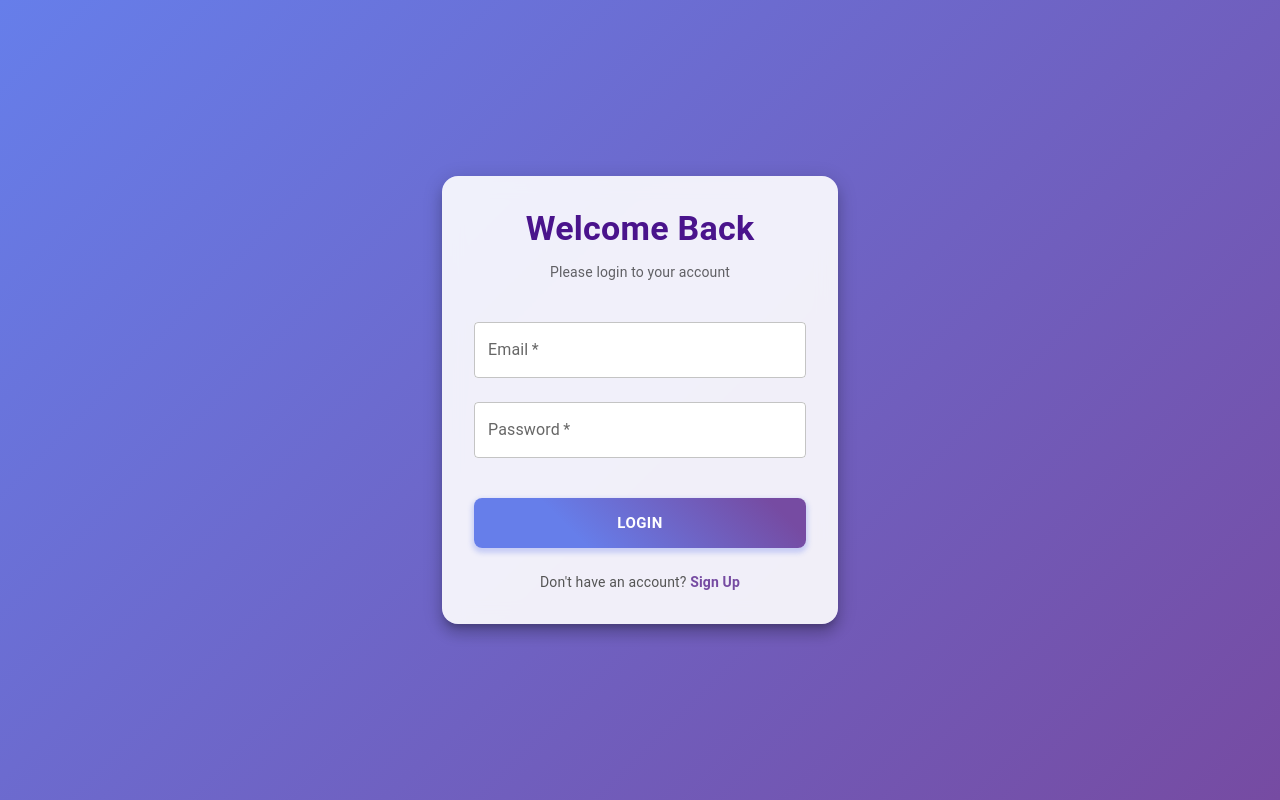
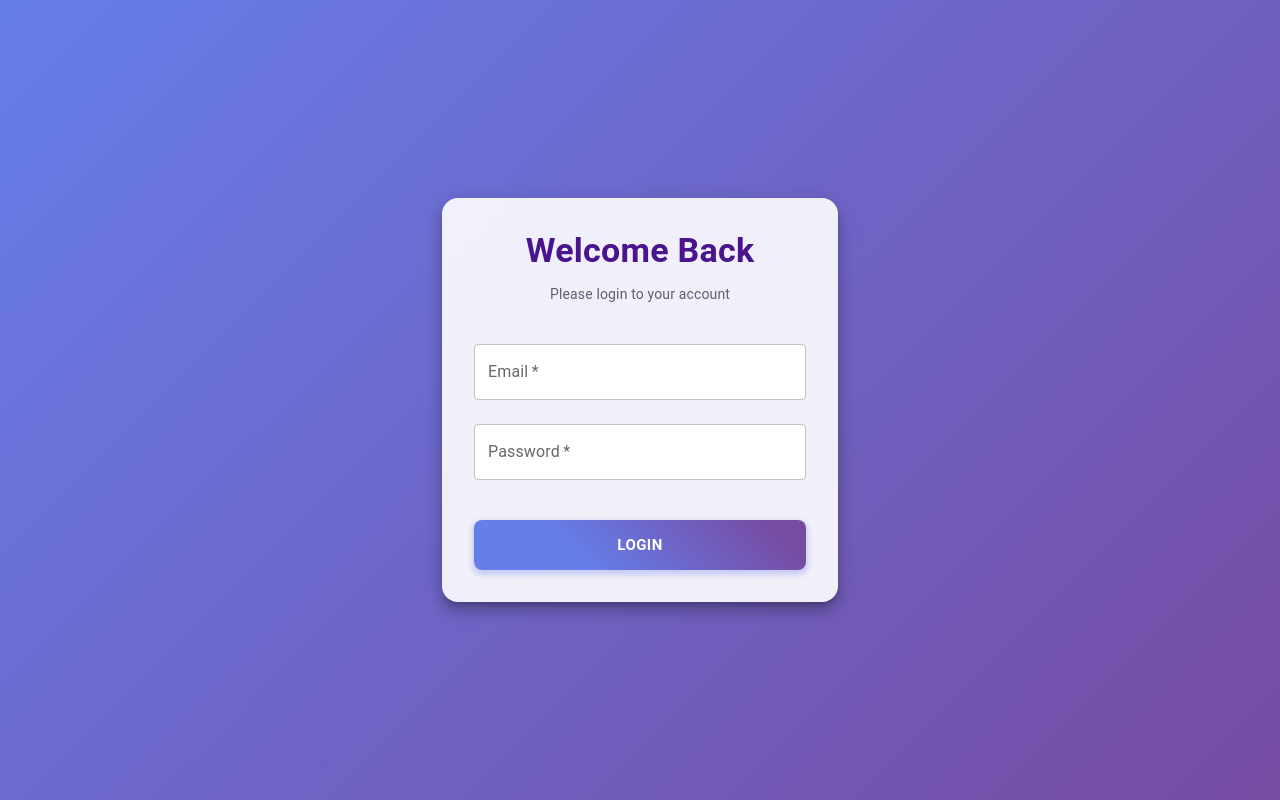
Before and after one commit to premkumarsavale12/Product_cart, a React (Vite) app in the folder front-end/: page /login in a window 1280 px wide. Built offline with nearby package versions, Linux system fonts and the light colour scheme.

Commit message:
Added Some Changes in jwt expiry time

```diff
--- a/front-end/src/Login.jsx
+++ b/front-end/src/Login.jsx
@@ -127,10 +127,6 @@ const Login = () => {
                             Login
                         </Button>
                     </form>
-
-                    <Typography variant="body2" sx={{ mt: 3, color: '#555' }}>
-                        Don't have an account? <span style={{ color: '#764ba2', cursor: 'pointer', fontWeight: 'bold' }}>Sign Up</span>
-                    </Typography>
                 </Paper>
             </Container>
         </Box>
--- a/front-end/src/Navbar.jsx
+++ b/front-end/src/Navbar.jsx
@@ -30,7 +30,7 @@ const Navbar = () => {
         }).then((result) => {
             if (result.isConfirmed) {
                 localStorage.removeItem("token");
-                window.location.href = "/login"; // Force reload to clear state in App
+                window.location.href = "/login";
             }
         })
     }
```
Also changed, not shown: 1 other file (tests, documents, lock files or other folders).
